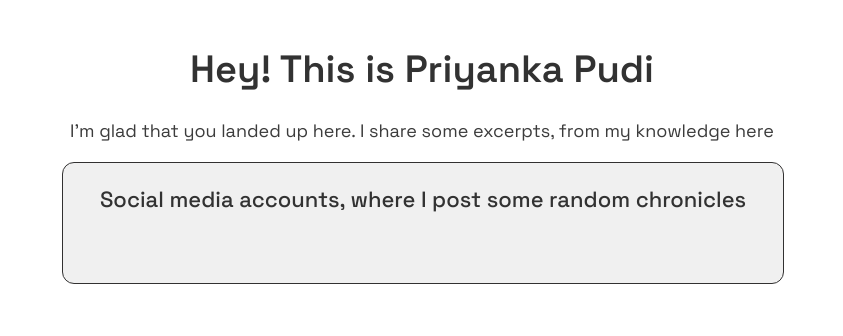
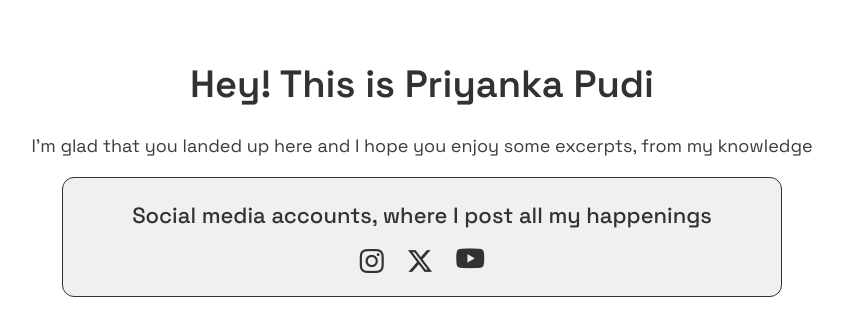
Before and after one commit to priyankaforu/priyankas-portfolio, a Flask app: page / in a window 1280 px wide. Shown: the top 336 px of the page, without its empty margins (218-1061 px from the left). Run offline with Flask 3, Linux system fonts and the light colour scheme.

Commit message:
Icons updated

```diff
--- a/templates/home.html
+++ b/templates/home.html
@@ -4,7 +4,9 @@
     <title>
       Priyanka Pudi
     </title>
+    <link href="https://cdn.jsdelivr.net/npm/bootstrap@5.3.3/dist/css/bootstrap.min.css" rel="stylesheet" integrity="sha384-QWTKZyjpPEjISv5WaRU9OFeRpok6YctnYmDr5pNlyT2bRjXh0JMhjY6hW+ALEwIH" crossorigin="anonymous">
     <link href="https://fonts.googleapis.com/css2?family=Space+Grotesk:wght@300;400;500;600;700&display=swap" rel="stylesheet">
+    <link rel="stylesheet" href="https://cdn.jsdelivr.net/npm/bootstrap-icons@1.11.3/font/bootstrap-icons.min.css">
     <style>
       h1 {
         font-size:38px;
@@ -12,6 +14,8 @@
         font-weight:600;
         color: rgb(50, 50, 50);
         padding-top: 20px ;
+        padding-bottom: 16px ;
+        margin-top: 42px;
         text-align: center;
 
       }
@@ -21,6 +25,7 @@
         font-weight:500;
         color: rgb(50, 50, 50);
         text-align: center;
+        padding-top: 24px;
       }
       p {
         font-size: 18px;
@@ -39,25 +44,47 @@
         border-color: #323131;
         border-style: solid;
         text-align:center;
+        margin: 0 auto;
       }
       #container {
-       max-width: 720px;
+       max-width: 800px;
        margin: 0 auto 0 auto;
      }
+      .social-icons {
+        margin-top: 10px;
+      }
 
+      .social-icons a {
+        color: #323131;
+        margin: 0 10px;
+        text-decoration: none;
+        font-size: 24px;
+      }
+      .social-icons .bi-youtube {
+        font-size: 28px; /* Custom size for YouTube */
+      }
+      .social-icons a:hover {
+        color: #007bff; /* Change color on hover */
+      }
+      }
     </style>
   </head>
     <body>
     <div id="container">
       <h1>Hey! This is Priyanka Pudi</h1>
 
-     <p>I'm glad that you landed up here. I share some excerpts, from my knowledge here</p>
+     <p>I'm glad that you landed up here and I hope you enjoy some excerpts, from my knowledge </p>
 
       <div class="rectangle">
-         <h3> Social media accounts, where I post some random chronicles</h3>
+         <h3> Social media accounts, where I post all my
+         happenings </h3>
+         <div class="social-icons">
+           <a href="https://www.instagram.com/priyankapudi.in/"><i class="bi bi-instagram"></i></a>
+           <a href="#"><i class="bi bi-twitter-x"></i></a>
+           <a href="#"><i class="bi bi-youtube"></i></a>
+         </div>
       </div>
     </div>
 
-
     </body>
 </html>
--- a/templates/social.html
+++ /dev/null
@@ -1,3 +0,0 @@
-<svg xmlns="http://www.w3.org/2000/svg" width="16" height="16" fill="currentColor" class="bi bi-instagram" viewBox="0 0 16 16">
-  <path d="M8 0C5.829 0 5.556.01 4.703.048 3.85.088 3.269.222 2.76.42a3.9 3.9 0 0 0-1.417.923A3.9 3.9 0 0 0 .42 2.76C.222 3.268.087 3.85.048 4.7.01 5.555 0 5.827 0 8.001c0 2.172.01 2.444.048 3.297.04.852.174 1.433.372 1.942.205.526.478.972.923 1.417.444.445.89.719 1.416.923.51.198 1.09.333 1.942.372C5.555 15.99 5.827 16 8 16s2.444-.01 3.298-.048c.851-.04 1.434-.174 1.943-.372a3.9 3.9 0 0 0 1.416-.923c.445-.445.718-.891.923-1.417.197-.509.332-1.09.372-1.942C15.99 10.445 16 10.173 16 8s-.01-2.445-.048-3.299c-.04-.851-.175-1.433-.372-1.941a3.9 3.9 0 0 0-.923-1.417A3.9 3.9 0 0 0 13.24.42c-.51-.198-1.092-.333-1.943-.372C10.443.01 10.172 0 7.998 0zm-.717 1.442h.718c2.136 0 2.389.007 3.232.046.78.035 1.204.166 1.486.275.373.145.64.319.92.599s.453.546.598.92c.11.281.24.705.275 1.485.039.843.047 1.096.047 3.231s-.008 2.389-.047 3.232c-.035.78-.166 1.203-.275 1.485a2.5 2.5 0 0 1-.599.919c-.28.28-.546.453-.92.598-.28.11-.704.24-1.485.276-.843.038-1.096.047-3.232.047s-2.39-.009-3.233-.047c-.78-.036-1.203-.166-1.485-.276a2.5 2.5 0 0 1-.92-.598 2.5 2.5 0 0 1-.6-.92c-.109-.281-.24-.705-.275-1.485-.038-.843-.046-1.096-.046-3.233s.008-2.388.046-3.231c.036-.78.166-1.204.276-1.486.145-.373.319-.64.599-.92s.546-.453.92-.598c.282-.11.705-.24 1.485-.276.738-.034 1.024-.044 2.515-.045zm4.988 1.328a.96.96 0 1 0 0 1.92.96.96 0 0 0 0-1.92m-4.27 1.122a4.109 4.109 0 1 0 0 8.217 4.109 4.109 0 0 0 0-8.217m0 1.441a2.667 2.667 0 1 1 0 5.334 2.667 2.667 0 0 1 0-5.334"/>
-</svg>
```
